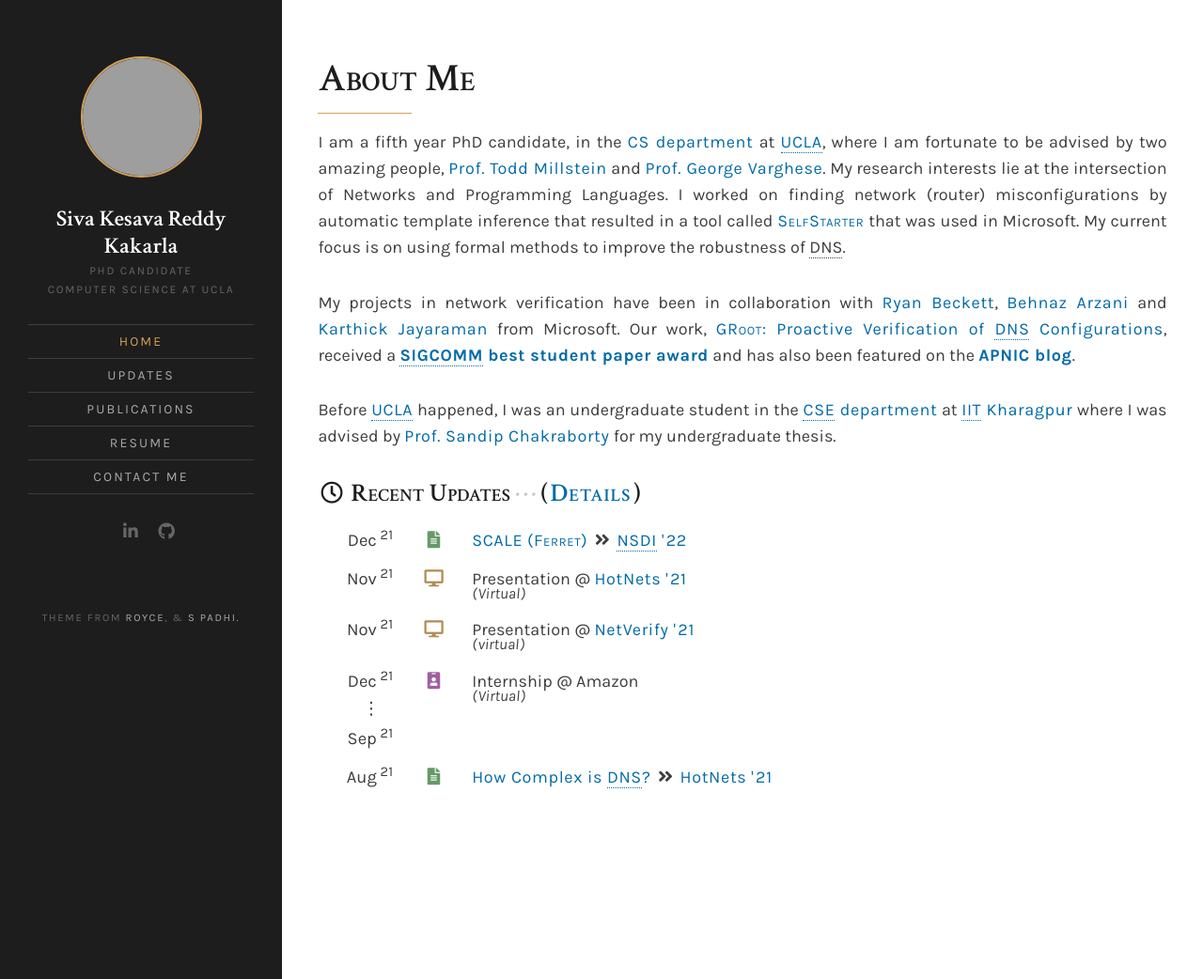
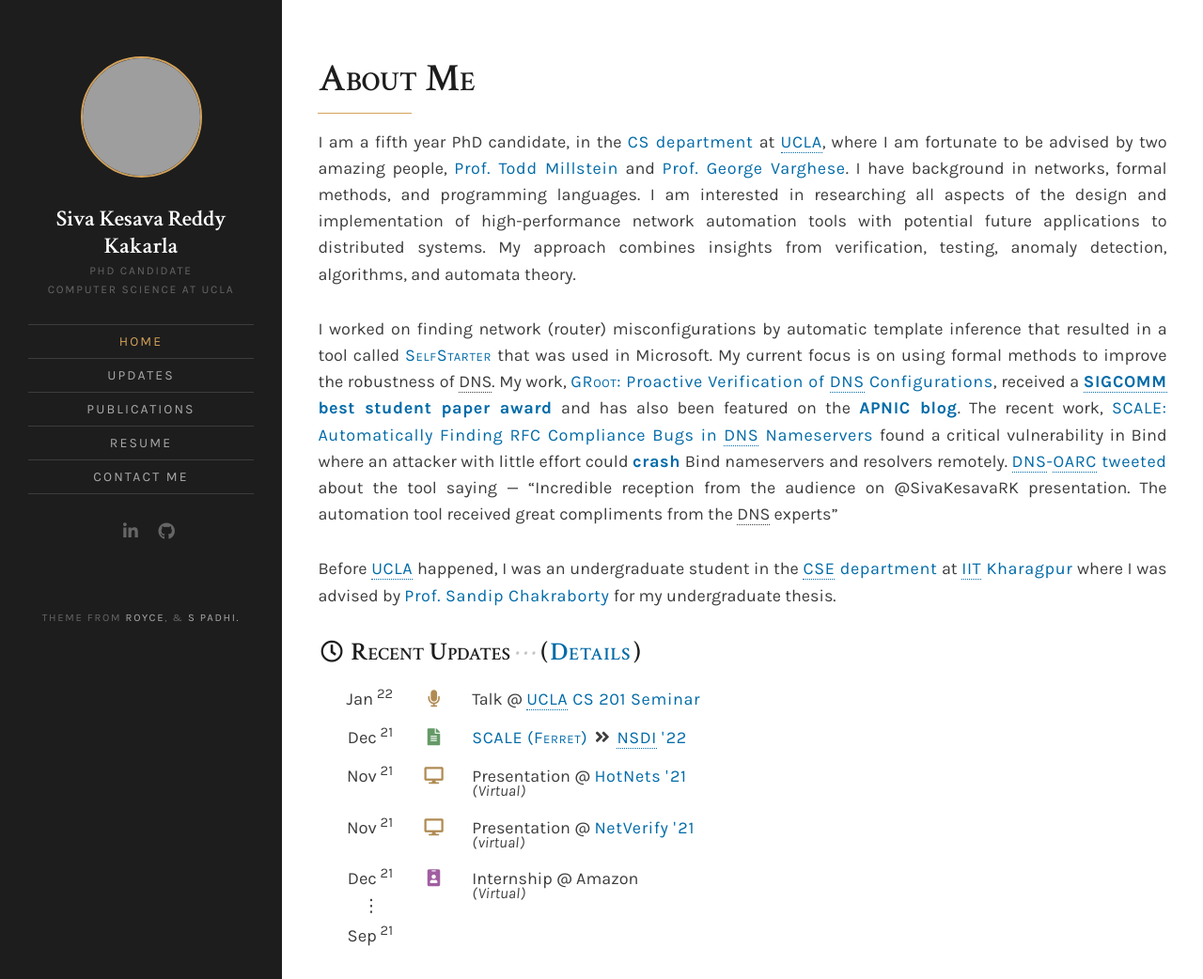
Before and after one commit to SivaKesava1/sivakesava1.github.io, a Jekyll site: the page built from index.md, in a window 1280 px wide and 1042 px high. Shown: the whole window at 94% size. Built offline with Jekyll 4.4.1, drawn with Linux system fonts in a browser that asks for light colours; nearby versions of some CDN libraries; a style sheet for code colours, icons or effects is not loaded; grey boxes are pictures that could not be loaded.

Commit message:
CV and main page update

```diff
--- a/index.md
+++ b/index.md
@@ -7,18 +7,22 @@ title: Home
 <h1 class="title-small-caps">About Me</h1>
 
 <div class="bio" markdown="1">
-I am a fifth year PhD candidate, in the [CS department][CS@UCLA] at [UCLA], where I am fortunate to be advised by two amazing people, [Prof. Todd Millstein][Todd Millstein] and [Prof. George Varghese][George Varghese]. My research interests lie at the intersection of Networks and Programming Languages.
+I am a fifth year PhD candidate, in the [CS department][CS@UCLA] at [UCLA], where I am fortunate to be advised by two amazing people, [Prof. Todd Millstein][Todd Millstein] and [Prof. George Varghese][George Varghese]. I have background in networks, formal methods, and programming languages. I am interested in researching all aspects of the design and implementation of high-performance network automation tools with potential future applications to distributed systems. My approach combines insights from verification, testing, anomaly detection, algorithms, and automata theory.
+
 I worked on finding network (router) misconfigurations by automatic template inference
-that resulted in a tool called [<span class='small-caps'>SelfStarter</span>]({{ site.baseurl }}/projects/4-selfstarter) that was used in Microsoft. My current
-focus is on using formal methods to improve the robustness of DNS.
+that resulted in a tool called [<span class='small-caps'>SelfStarter</span>]({{ site.baseurl }}/projects/4-selfstarter) that was used in Microsoft. My current focus is on using formal methods to improve the robustness of DNS.
+My work, [<span class='small-caps'>GRoot</span>: Proactive Verification of DNS Configurations]({{ site.baseurl }}/projects/5-groot), received a [**SIGCOMM best student paper award**](http://www.sigcomm.org/awards/student-award-recipients) and has also been featured on the [**APNIC blog**](https://blog.apnic.net/2020/10/29/find-bugs-in-your-dns-zone-files-before-deployment/). The recent work, [<span class='small-caps'>SCALE</span>:  Automatically Finding RFC Compliance Bugs in DNS Nameservers]({{ site.baseurl }}/projects/8-ferret) found a critical vulnerability in Bind where an attacker with little effort could [**crash**](https://kb.isc.org/v1/docs/cve-2021-25215) Bind nameservers and resolvers remotely. [DNS-OARC tweeted](https://twitter.com/dnsoarc/status/1390497128825376770)  about the tool saying — “Incredible reception from the audience on @SivaKesavaRK presentation. The automation tool received great compliments from the DNS experts”
 
 {% comment -%}
+My research interests lie at the intersection of Networks and Programming Languages.
 <!-- My work is focused on addressing two key limitations in the current network verification technology - the lack of formal specifications, and a shallow application that is limited only to the routing layer.  -->
 My work is focused on addressing the limitations in the current network verification technology - the lack of formal specifications, and a shallow application that is limited only to the routing layer.
 My research seeks to make it easier for operators to design, build, and maintain reliable distributed networks
 {%- endcomment -%}
 
+{% comment -%}
 My projects in network verification have been in collaboration with [Ryan Beckett], [Behnaz Arzani] and [Karthick Jayaraman] from Microsoft. Our work, [<span class='small-caps'>GRoot</span>: Proactive Verification of DNS Configurations]({{ site.baseurl }}/projects/5-groot), received a [**SIGCOMM best student paper award**](http://www.sigcomm.org/awards/student-award-recipients) and has also been featured on the [**APNIC blog**](https://blog.apnic.net/2020/10/29/find-bugs-in-your-dns-zone-files-before-deployment/).
+{%- endcomment -%}
 
 Before [UCLA] happened, I  was an undergraduate student in the [CSE department][CS@IITKGP] at [IIT Kharagpur] where I was advised by [Prof. Sandip Chakraborty][Sandip Chakraborty] for my undergraduate thesis.
 
```
Also changed, not shown: _updates/2021-12_ferret.md (+1 -1 lines), _updates/2022-01_cs201.md (added, +11 -0 lines), 1 other file.
